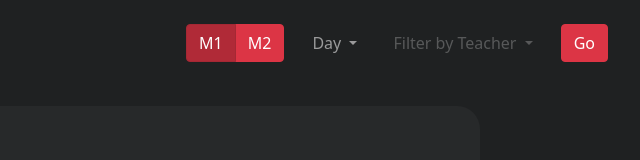
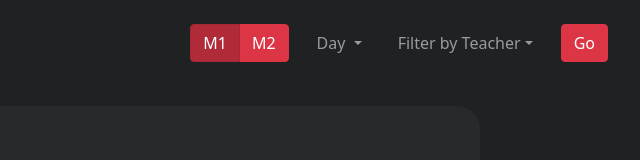
Before and after one commit to A-M-Amine/Projet-DataVis, a plain HTML site: page index.html in a window 1280 px wide. Shown: the full height of the page, 640-1280 px from the left. Drawn offline with Linux system fonts and the light colour scheme.

Commit message:
refactor

```diff
--- a/index.html
+++ b/index.html
@@ -18,7 +18,9 @@
 
     <nav class="navbar navbar-expand-lg navbar-dark">
         <div class="container-fluid">
-            <a class="navbar-brand text.danger" href="#"><p id= "scheduleBrand"><b>MIV Schedule</b></p></a>
+            <a class="navbar-brand text.danger" href="#">
+                <p id="scheduleBrand"><b>MIV Schedule</b></p>
+            </a>
             <button class="navbar-toggler" type="button" data-bs-toggle="collapse"
                 data-bs-target="#navbarSupportedContent" aria-controls="navbarSupportedContent" aria-expanded="false"
                 aria-label="Toggle navigation">
@@ -28,17 +30,17 @@
                 <button id="pup" class="btn btn-outline-success me-auto" type="submit">
                 </button>
                 <div class="btn-group btn-group-toggle navbar-nav" data-toggle="buttons">
-                    <div id="M1" class="btn btn-danger active" name = "masterIv" flag = "1">
+                    <div id="M1" class="btn btn-danger active" name="masterIv" flag="1">
                         M1
                     </div>
-                    <div id="M2" class="btn btn-danger" name = "masterIv" flag = "0">
+                    <div id="M2" class="btn btn-danger" name="masterIv" flag="0">
                         M2
                     </div>
                 </div>
                 <ul class="navbar-nav me-right mb-2 mb-lg-0">
 
                     <li class="nav-item dropdown">
-                        <a class="nav-link dropdown-toggle" href="#" id="navbarDropdown" role="button"
+                        <a class="nav-link dropdown-toggle" href="#" id="daysDropdown" role="button"
                             data-bs-toggle="dropdown" aria-expanded="false">
                             Day
                         </a>
@@ -56,11 +58,10 @@
                 <ul class="navbar-nav me-right mb-2 mb-lg-0">
 
                     <li class="nav-item dropdown">
-                        <a class="nav-link dropdown-toggle  disabled" href="#" id="navbarDropdown" role="button"
-                            data-bs-toggle="dropdown" aria-expanded="false">
-                            Filter by Teacher
-                        </a>
-                        <ul class="dropdown-menu" aria-labelledby="navbarDropdown">
+                        <a class="nav-link dropdown-toggle" href="#" id="teacherFilterDropdown" role="button"
+                            data-bs-toggle="dropdown" aria-expanded="false">Filter by Teacher</a>
+                        <ul class="dropdown-menu" aria-labelledby="navbarDropdown" id="teachers">
+                            <li><a class="dropdown-item" onclick="showTeacherName(this)">None</a></li>
                         </ul>
                     </li>
                 </ul>
```
